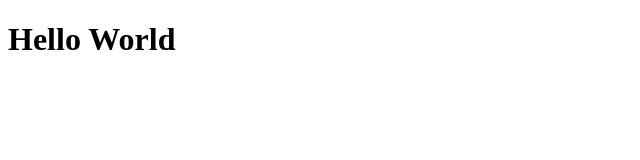
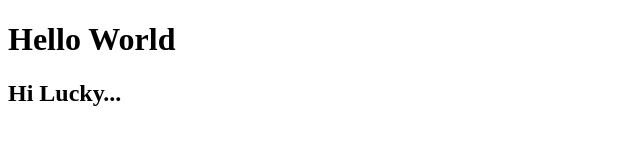
Before and after one commit to Phuks/git-one, a plain HTML site: page index.html in a window 1280 px wide. Shown: the whole page, without its empty margins (0-640 px from the left). Drawn offline with Linux system fonts and the light colour scheme.

Commit message:
added h2

```diff
--- a/index.html
+++ b/index.html
@@ -7,5 +7,6 @@
 </head>
 <body>
     <h1>Hello World</h1>
+    <h2>Hi Lucky...</h2>
 </body>
 </html>
```
